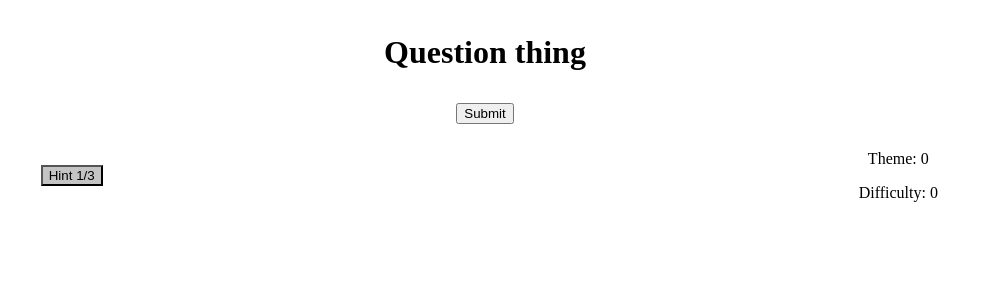
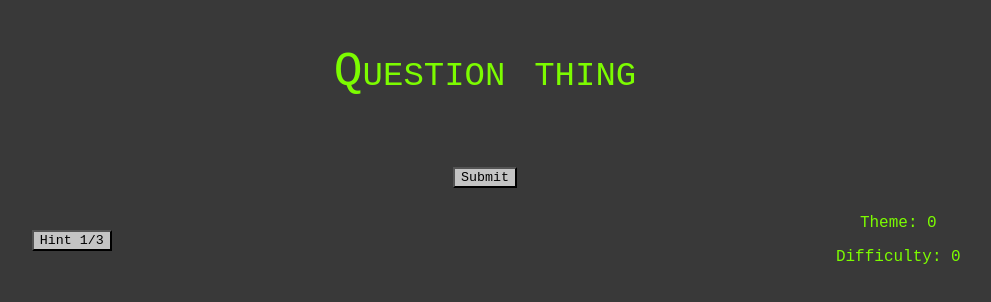
Before and after one commit to loaldon/escaperoom, a website: page escape_question.html in a window 1280 px wide. Shown: the whole page, without its empty margins (155-1146 px from the left). Drawn offline with nearby package versions, Linux system fonts and the light colour scheme.

Commit message:
Styling and stuff. END OF WORKDAY

```diff
--- a/escape_question.html
+++ b/escape_question.html
@@ -12,10 +12,13 @@
             <h1>Question thing</h1>
         </div>
         <div class="item-large">
+            <p id="question-desc"></p>
+        </div>
+        <div class="item-large">
             <form onsubmit="answerQuestion()">
                 <div id="answer">
                 </div>
-                <input type="submit" value="Submit">
+                <input type="submit" class="button" value="Submit">
             </form>
         </div>
         <div class="item-small">
--- a/style.css
+++ b/style.css
@@ -1,10 +1,12 @@
-.home {
-    background-color: rgb(113, 113, 113);
-    color: white;
+body {
+    font-family: "Courier New", monospace;
+    background-color: rgb(57, 57, 57);
+    color: lawngreen;
 }
 
-button {
+button, .button {
     background-color: rgb(196, 196, 196);
+    font-family: "Courier New", monospace;
 }
 
 .active {
@@ -31,5 +33,14 @@ button {
 }
 
 #begin-requirements {
-    color: lightgray;
+    color: red;
 }
+
+h1, h2, h3, h4, h5, h6 {
+    font-weight: normal;
+    font-variant: small-caps;
+}
+
+h1 {
+    font-size: 3rem;
+}
```
Also changed, not shown: index.html (+1 -1 lines).
